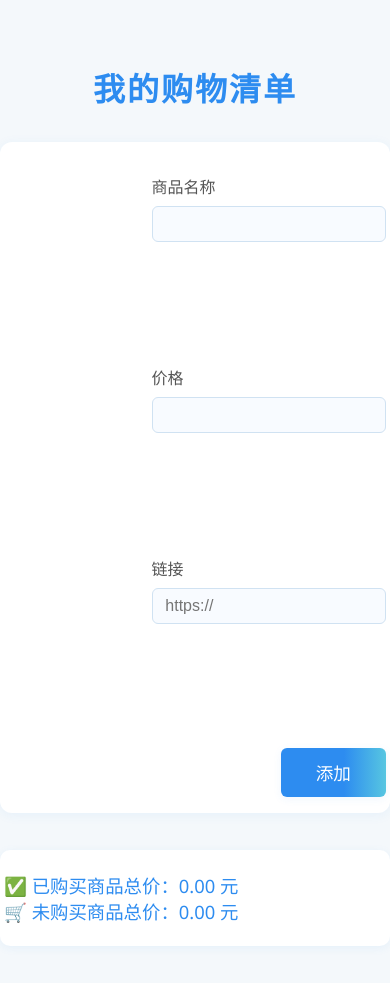
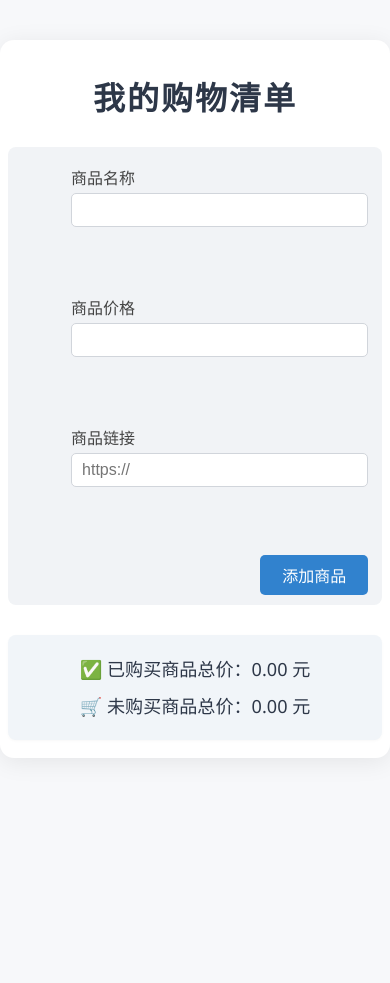
Before and after one commit to lccccc1024/lccccc1024.github.io, a Jekyll site: the page _posts/2025-07-01-想要的东西.html, which Jekyll copies as it is, in a window 390 px wide. Built offline with Jekyll 4.4.1, drawn with Linux system fonts in a browser that asks for light colours; after the commit the page ends 940 px from its top, so only the background shows below that.

Commit message:
Update 2025-07-01-想要的东西.html

```diff
--- a/_posts/2025-07-01-想要的东西.html
+++ b/_posts/2025-07-01-想要的东西.html
@@ -5,142 +5,154 @@
     <title>我的购物清单</title>
     <style>
         body {
-            font-family: 'Segoe UI', Arial, sans-serif;
+            font-family: "Segoe UI", "PingFang SC", Arial, sans-serif;
             margin: 0;
-            background: #f4f8fb;
-            color: #222;
+            background: #f7f8fa;
+            min-height: 100vh;
+        }
+        .container {
+            max-width: 540px;
+            margin: 40px auto 0 auto;
+            background: #fff;
+            border-radius: 14px;
+            box-shadow: 0 4px 24px rgba(0,0,0,0.08);
+            padding: 32px 28px 24px 28px;
         }
         h1 {
             text-align: center;
-            margin-top: 2em;
-            color: #2d8cf0;
+            font-weight: 600;
+            color: #2d3748;
+            margin-bottom: 28px;
             letter-spacing: 2px;
         }
         form {
-            background: #fff;
-            max-width: 600px;
-            margin: 2em auto 1.5em auto;
-            padding: 2em 2em 1em 2em;
-            border-radius: 12px;
-            box-shadow: 0 2px 12px rgba(45,140,240,0.07);
             display: flex;
             flex-wrap: wrap;
-            gap: 1em;
+            gap: 12px 10px;
             align-items: flex-end;
+            margin-bottom: 24px;
+            background: #f1f3f6;
+            padding: 18px 14px 10px 14px;
+            border-radius: 8px;
         }
         label {
-            flex: 1 1 180px;
-            display: flex;
-            flex-direction: column;
+            flex: 1 1 120px;
             font-size: 1em;
-            color: #555;
+            color: #444;
         }
         input[type="text"], input[type="number"], input[type="url"] {
-            margin-top: 0.5em;
-            padding: 0.5em 0.8em;
-            border: 1px solid #d0e2f2;
-            border-radius: 6px;
+            width: 100%;
+            box-sizing: border-box;
+            padding: 7px 10px;
+            border: 1px solid #d1d5db;
+            border-radius: 5px;
             font-size: 1em;
-            background: #f8fbff;
+            margin-top: 4px;
+            background: #fff;
             transition: border 0.2s;
         }
         input:focus {
-            border-color: #2d8cf0;
+            border-color: #3182ce;
             outline: none;
         }
         button[type="submit"] {
-            background: linear-gradient(90deg, #2d8cf0 60%, #57c6e1 100%);
+            background: #3182ce;
             color: #fff;
             border: none;
-            border-radius: 6px;
-            padding: 0.7em 2em;
-            font-size: 1.1em;
+            border-radius: 5px;
+            padding: 8px 22px;
+            font-size: 1em;
             cursor: pointer;
-            box-shadow: 0 2px 8px rgba(45,140,240,0.08);
-            transition: background 0.2s, box-shadow 0.2s;
+            transition: background 0.2s;
+            margin-left: 8px;
         }
         button[type="submit"]:hover {
-            background: linear-gradient(90deg, #57c6e1 0%, #2d8cf0 100%);
-            box-shadow: 0 4px 16px rgba(45,140,240,0.13);
+            background: #2563eb;
         }
         ul {
             list-style: none;
             padding: 0;
-            max-width: 600px;
-            margin: 0 auto;
+            margin: 0 0 18px 0;
         }
         li {
-            margin-bottom: 1.2em;
-            padding: 1.2em 1.2em 1em 1.2em;
-            border-radius: 10px;
-            background: #fff;
-            box-shadow: 0 2px 10px rgba(45,140,240,0.07);
             display: flex;
-            flex-direction: column;
-            gap: 0.5em;
-            transition: box-shadow 0.2s;
+            align-items: center;
+            justify-content: space-between;
+            background: #f9fafb;
+            border-radius: 7px;
+            margin-bottom: 10px;
+            padding: 12px 14px;
+            box-shadow: 0 1px 3px rgba(0,0,0,0.03);
+            transition: background 0.2s;
         }
         li.bought {
-            background: #f0f4f8;
-            opacity: 0.85;
+            background: #e2e8f0;
         }
-        .bought del {
-            color: #aaa;
+        .item-info {
+            flex: 1 1 auto;
+            min-width: 0;
         }
-        .actions {
-            margin-top: 0.5em;
-            display: flex;
-            gap: 0.8em;
+        .item-info del, .item-info del a {
+            color: #a0aec0;
         }
-        .actions button {
-            background: #f6faff;
-            color: #2d8cf0;
-            border: 1px solid #d0e2f2;
-            border-radius: 5px;
-            padding: 0.4em 1.2em;
-            font-size: 0.98em;
-            cursor: pointer;
-            transition: background 0.2s, color 0.2s, border 0.2s;
-        }
-        .actions button:hover {
-            background: #2d8cf0;
-            color: #fff;
-            border-color: #2d8cf0;
-        }
-        .link {
-            color: #2d8cf0;
+        .item-info a {
+            color: #3182ce;
             text-decoration: underline;
+            margin-left: 4px;
             word-break: break-all;
         }
         .date {
+            color: #888;
             font-size: 0.93em;
-            color: #888;
-            margin-left: 0.5em;
+            margin-left: 8px;
+        }
+        .item-actions {
+            flex-shrink: 0;
+            margin-left: 16px;
+            display: flex;
+            gap: 6px;
+        }
+        .item-actions button {
+            background: #edf2f7;
+            color: #444;
+            border: none;
+            border-radius: 4px;
+            padding: 5px 12px;
+            font-size: 0.98em;
+            cursor: pointer;
+            transition: background 0.2s;
+        }
+        .item-actions button:hover {
+            background: #cbd5e1;
+        }
+        .item-actions button:last-child {
+            background: #fee2e2;
+            color: #b91c1c;
+        }
+        .item-actions button:last-child:hover {
+            background: #fecaca;
         }
         .totals {
-            max-width: 600px;
-            margin: 2em auto 2em auto;
-            font-size: 1.15em;
-            background: #fff;
-            border-radius: 10px;
-            box-shadow: 0 2px 10px rgba(45,140,240,0.07);
-            padding: 1.2em 2em;
-            color: #2d8cf0;
+            margin-top: 30px;
+            font-size: 1.13em;
+            color: #2d3748;
+            background: #f1f5f9;
+            border-radius: 8px;
+            padding: 16px 12px;
+            line-height: 2;
+            text-align: center;
+            box-shadow: 0 1px 3px rgba(0,0,0,0.03);
         }
-        @media (max-width: 700px) {
-            form, ul, .totals {
-                max-width: 98vw;
-                padding-left: 1vw;
-                padding-right: 1vw;
-            }
-            form {
-                flex-direction: column;
-                gap: 0.7em;
-            }
+        @media (max-width: 600px) {
+            .container { padding: 12px 2vw 18px 2vw; }
+            form { flex-direction: column; gap: 10px 0; }
+            .item-actions { flex-direction: column; gap: 4px; margin-left: 8px; }
+            li { flex-direction: column; align-items: flex-start; gap: 6px; }
         }
     </style>
 </head>
 <body>
+    <div class="container">
         <h1>我的购物清单</h1>
         <form id="addForm">
             <label>
@@ -148,113 +160,121 @@
                 <input type="text" id="name" required>
             </label>
             <label>
-            价格
+                商品价格
                 <input type="number" id="price" min="0" step="0.01" required>
             </label>
             <label>
-            链接
+                商品链接
                 <input type="url" id="link" placeholder="https://">
             </label>
-        <button type="submit">添加</button>
+            <button type="submit">添加商品</button>
         </form>
 
         <ul id="itemList"></ul>
 
         <div class="totals">
-        ✅ 已购买商品总价：<span id="boughtTotal">0</span> 元<br>
-        🛒 未购买商品总价：<span id="notBoughtTotal">0</span> 元
+            ✅ 已购买商品总价：<span id="boughtTotal">0.00</span> 元<br>
+            🛒 未购买商品总价：<span id="unboughtTotal">0.00</span> 元
         </div>
+    </div>
+    <script>
+        const addForm = document.getElementById('addForm');
+        const itemList = document.getElementById('itemList');
+        const boughtTotal = document.getElementById('boughtTotal');
+        const unboughtTotal = document.getElementById('unboughtTotal');
 
-    <script>
-        // 本地存储键
-        const STORAGE_KEY = 'shoppingList';
+        let items = [];
 
-        // 读取本地存储
-        function loadItems() {
-            const data = localStorage.getItem(STORAGE_KEY);
-            return data ? JSON.parse(data) : [];
+        function saveItems() {
+            localStorage.setItem('shoppingList', JSON.stringify(items));
         }
 
-        // 保存到本地存储
-        function saveItems(items) {
-            localStorage.setItem(STORAGE_KEY, JSON.stringify(items));
+        function loadItems() {
+            const data = localStorage.getItem('shoppingList');
+            if (data) items = JSON.parse(data);
         }
 
-        // 格式化日期
-        function formatDate(ts) {
-            const d = new Date(ts);
-            return d.getFullYear() + '-' + String(d.getMonth()+1).padStart(2,'0') + '-' + String(d.getDate()).padStart(2,'0') +
-                ' ' + String(d.getHours()).padStart(2,'0') + ':' + String(d.getMinutes()).padStart(2,'0');
+        function formatDate(dateStr) {
+            const d = new Date(dateStr);
+            return d.toLocaleDateString() + ' ' + d.toLocaleTimeString();
         }
 
-        // 渲染列表
         function render() {
-            const list = document.getElementById('itemList');
-            list.innerHTML = '';
-            let boughtTotal = 0, notBoughtTotal = 0;
+            itemList.innerHTML = '';
+            let boughtSum = 0, unboughtSum = 0;
             items.forEach((item, idx) => {
                 const li = document.createElement('li');
-                li.className = item.bought ? 'bought' : 'not-bought';
-                let content = '';
+                li.className = item.bought ? 'bought' : '';
+                let info = '';
                 if (item.bought) {
-                    content += `<del>${item.name}</del> - <del>${item.price} 元</del>`;
-                    if (item.link) content += ` - <del><a class="link" href="${item.link}" target="_blank">商品链接</a></del>`;
-                    content += `<span class="date">购买时间：${formatDate(item.buyDate)}</span>`;
-                    boughtTotal += Number(item.price);
+                    info += `<del>${item.name}</del> `;
+                    info += `<del>${item.price.toFixed(2)} 元</del> `;
+                    if (item.link) info += `<del><a href="${item.link}" target="_blank">商品链接</a></del> `;
+                    info += `<span class="date">购买时间：${formatDate(item.date)}</span>`;
+                    boughtSum += item.price;
                 } else {
-                    content += `${item.name} - ${item.price} 元`;
-                    if (item.link) content += ` - <a class="link" href="${item.link}" target="_blank">商品链接</a>`;
-                    notBoughtTotal += Number(item.price);
+                    info += `${item.name} `;
+                    info += `${item.price.toFixed(2)} 元 `;
+                    if (item.link) info += `<a href="${item.link}" target="_blank">商品链接</a> `;
+                    unboughtSum += item.price;
                 }
-                content += `<span class="actions">
+                const infoDiv = document.createElement('div');
+                infoDiv.className = 'item-info';
+                infoDiv.innerHTML = info;
+
+                const actions = document.createElement('span');
+                actions.className = 'item-actions';
+                actions.innerHTML = `
                     <button onclick="toggleBought(${idx})">${item.bought ? '标为未购买' : '标为已购买'}</button>
                     <button onclick="removeItem(${idx})">删除</button>
-                </span>`;
-                li.innerHTML = content;
-                list.appendChild(li);
+                `;
+
+                li.appendChild(infoDiv);
+                li.appendChild(actions);
+                itemList.appendChild(li);
             });
-            document.getElementById('boughtTotal').textContent = boughtTotal.toFixed(2);
-            document.getElementById('notBoughtTotal').textContent = notBoughtTotal.toFixed(2);
+            boughtTotal.textContent = boughtSum.toFixed(2);
+            unboughtTotal.textContent = unboughtSum.toFixed(2);
         }
 
-        // 添加商品
-        document.getElementById('addForm').onsubmit = function(e) {
+        window.toggleBought = function(idx) {
+            const item = items[idx];
+            if (!item.bought) {
+                item.bought = true;
+                item.date = new Date().toISOString();
+            } else {
+                item.bought = false;
+                item.date = '';
+            }
+            saveItems();
+            render();
+        };
+
+        window.removeItem = function(idx) {
+            items.splice(idx, 1);
+            saveItems();
+            render();
+        };
+
+        addForm.onsubmit = function(e) {
             e.preventDefault();
             const name = document.getElementById('name').value.trim();
             const price = parseFloat(document.getElementById('price').value);
             const link = document.getElementById('link').value.trim();
             if (!name || isNaN(price)) return;
-            items.push({ name, price, link, bought: false });
-            saveItems(items);
+            items.push({
+                name,
+                price,
+                link,
+                bought: false,
+                date: ''
+            });
+            saveItems();
             render();
-            this.reset();
+            addForm.reset();
         };
 
-        // 切换已购买状态
-        window.toggleBought = function(idx) {
-            const item = items[idx];
-            if (!item.bought) {
-                item.bought = true;
-                item.buyDate = Date.now();
-            } else {
-                item.bought = false;
-                delete item.buyDate;
-            }
-            saveItems(items);
-            render();
-        };
-
-        // 删除商品
-        window.removeItem = function(idx) {
-            if (confirm('确定要删除该商品吗？')) {
-                items.splice(idx, 1);
-                saveItems(items);
-                render();
-            }
-        };
-
-        // 初始化
-        let items = loadItems();
+        loadItems();
         render();
     </script>
 </body>
```
Lines whose indentation alone changed are shown as unchanged.
